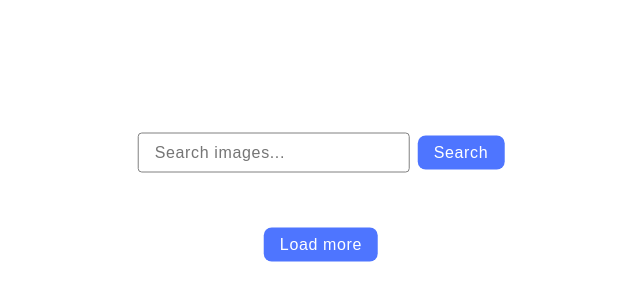
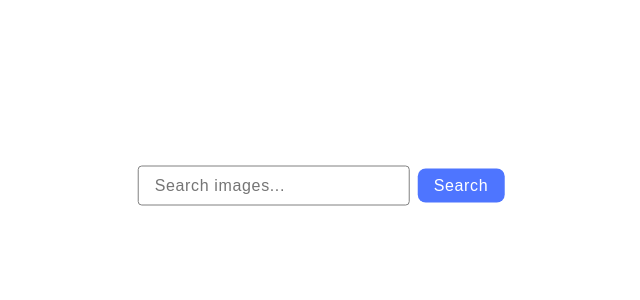
Before and after one commit to illia-lukianov/goit-js-hw-12, a website built with Vite: page src/index.html in a window 1280 px wide. Shown: the part 202-502 px from the top of the page, without its empty margins (319-959 px from the left). Built offline with nearby package versions, Linux system fonts and the light colour scheme.

Commit message:
fix-autocheck

```diff
--- a/src/index.html
+++ b/src/index.html
@@ -21,7 +21,7 @@
         <button type="submit">Search</button>
       </form>
       <ul class="gallery"></ul>
-      <button class='load-more-button js-hiddden' type="button">Load more</button>
+      <button class='load-more-button js-hidden' type="button">Load more</button>
       <div class="loader js-hidden"></div>
     </div>
     <script type="module" src="./main.js"></script>
```
